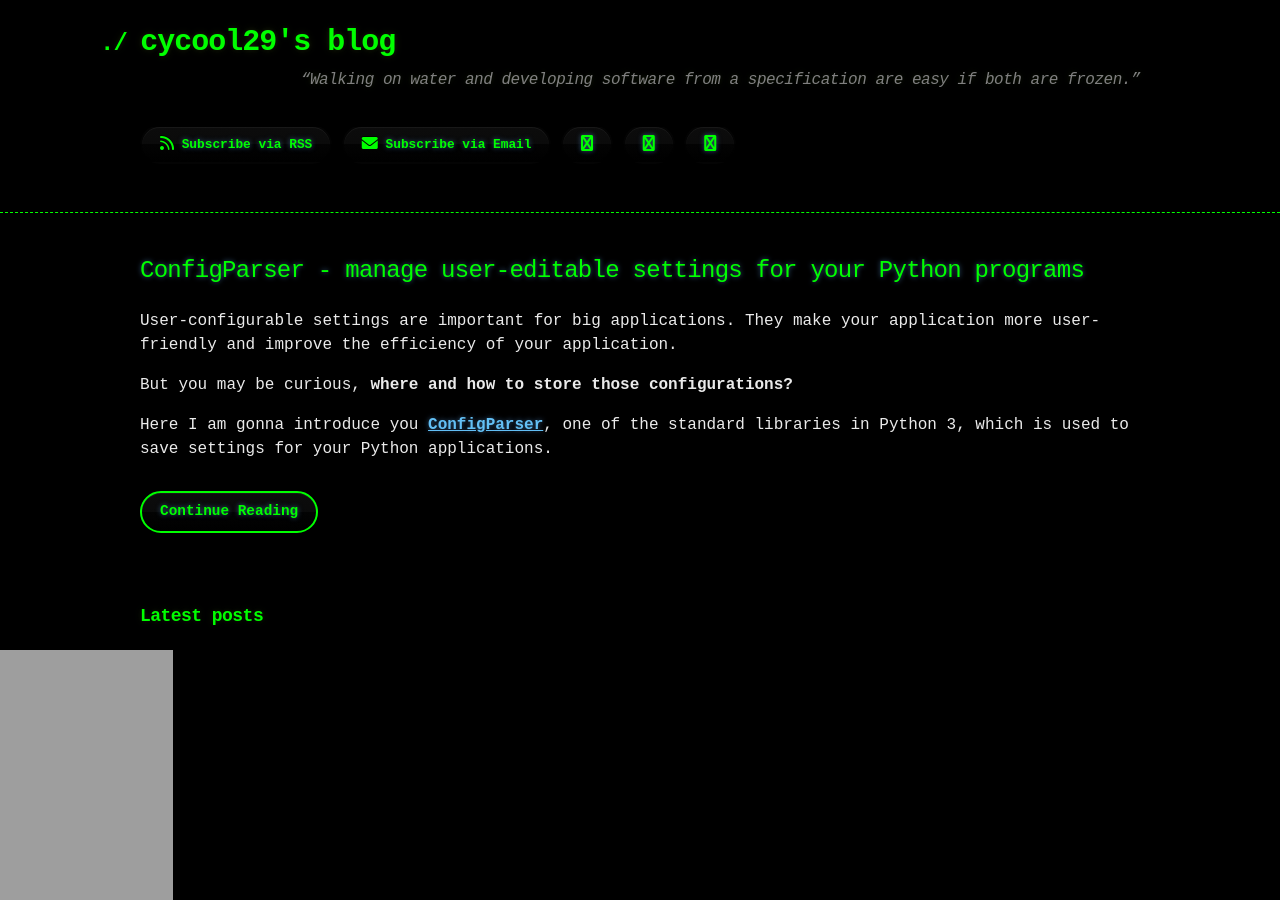
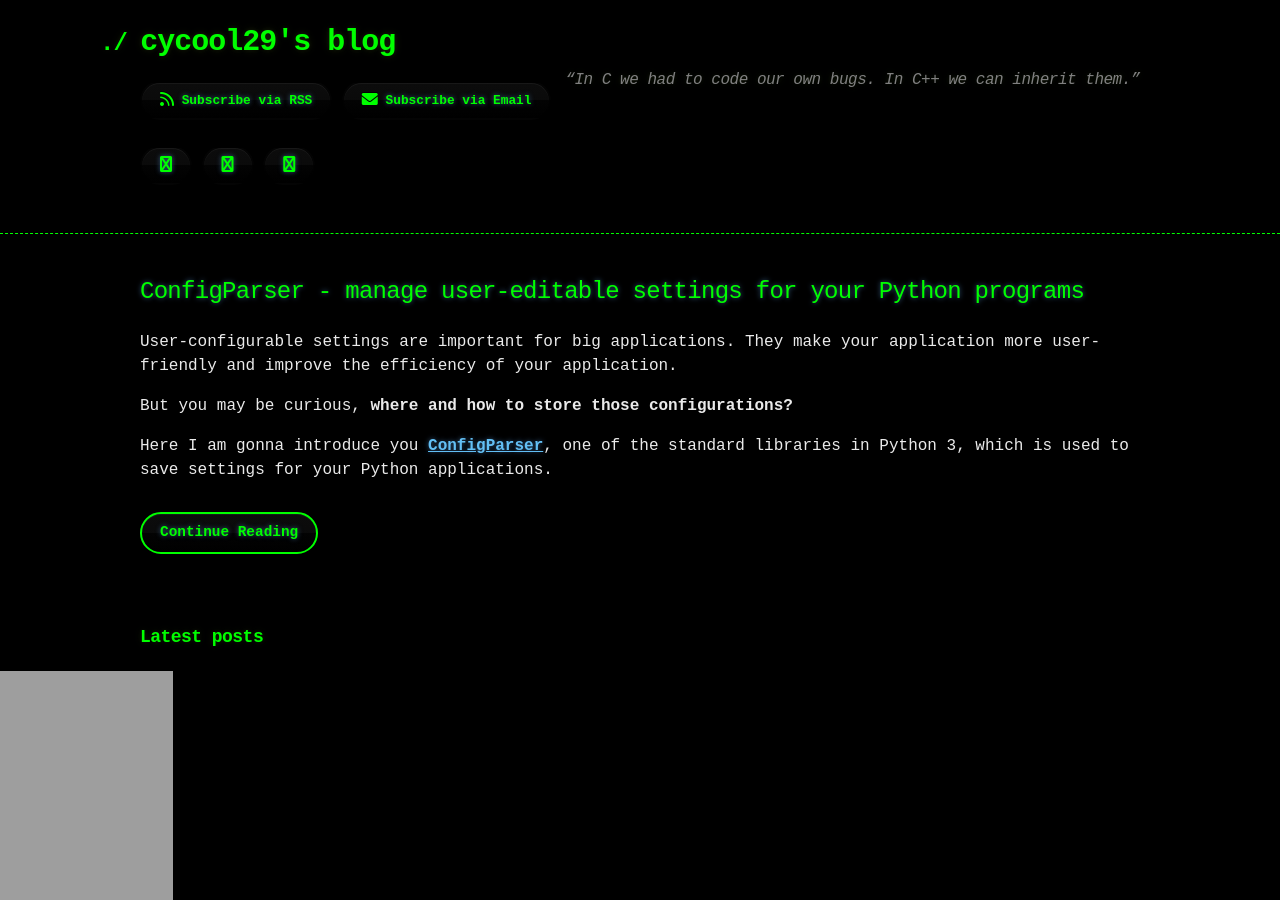
Before and after one commit to cycool29/cycool29.github.io, a Jekyll site: the page built from index.md, in a window 1280 px wide and 900 px high. Built offline with Jekyll 4.4.1, drawn with Linux system fonts in a browser that asks for light colours; a style sheet for code colours, icons or effects is not loaded.

Commit message:
Update quotes

```diff
--- a/_config.yml
+++ b/_config.yml
@@ -1,5 +1,5 @@
 title: cycool29's blog
-description: "“Walking on water and developing software from a specification are easy if both are frozen.” "
+description: "“In C we had to code our own bugs. In C++ we can inherit them.” "
 bio: A high school student. Intermediate in Python, Git, Bash. Learning JavaScript. He/Him. "
 author: cycool29
 url: https://cycool29.github.io
```
